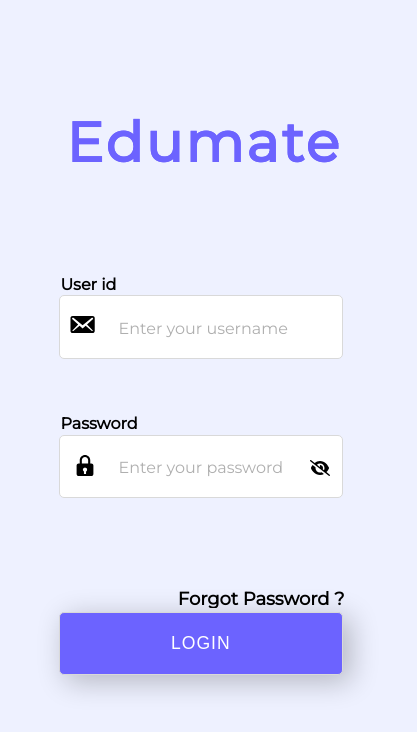
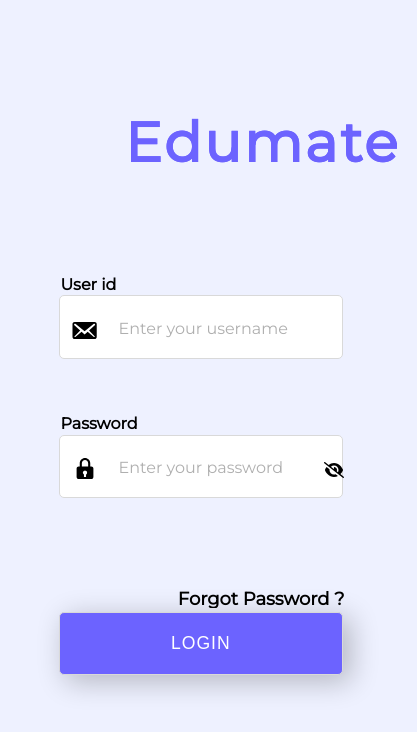
Before and after one commit to tushar-glitch/Edumate, a React (Create React App) app: page / in a window 390 px wide. Shown: the top 732 px of the page, 417 px wide, since content can reach past the window. Built offline with nearby package versions, Linux system fonts and the light colour scheme; the HTML template or start-up script is replaced by a standard one.

Commit message:
Modify styling

```diff
--- a/src/components/Background/Background.css
+++ b/src/components/Background/Background.css
@@ -168,11 +168,11 @@
     color: #6c63ff;
   } */
 }
-@media (min-width:380px) and (max-width:820px) {
+@media (min-width:380px) and (max-width:823px) {
   .edumate {
     width: 75vw;
     height: 15vh;
-    left: 17vw;
+    left: 32vw;
     top: 13vh;
     font-weight: 600;
     font-size: 55px;
--- a/src/components/Forgotpass/FgtEmail.jsx
+++ b/src/components/Forgotpass/FgtEmail.jsx
@@ -28,14 +28,13 @@ function postemail() {
   if(ckEmail){
   axios.post("https://erp-edumate.herokuapp.com/api/user/sendotp/", {email})
     .then((res) => {
-      console.log("ahgfj");
       console.log(res.data);
       localStorage.setItem("email", email);
       navigate("/otp");
     })
+
     .catch((err) => {
       console.log(err);
-      console.log("ahgfj");
       setEmValid("Please enter a valid email id");
     })
 }
--- a/src/components/Form-login/Form-login.css
+++ b/src/components/Form-login/Form-login.css
@@ -211,6 +211,7 @@
     height: 54px;
     left: 15vw;
     top: 35vh;
+    padding-left: 36px;
   }
   #input-box2 {
     position: absolute;
@@ -218,6 +219,10 @@
     height: 54px;
     left: 15vw;
     top: 53vh;
+    padding-left: 36px;
+  }
+  ::placeholder{
+    font-size: 14px;
   }
   #user-id {
     position: absolute;
@@ -225,15 +230,15 @@
     left: 15vw;
    width: 24vw;
     font-weight: 600;
-    font-size: 16px;
+    font-size: 15px;
   }
   #password {
     position: absolute;
     top: 49vh;
     left: 15vw;
-     width: 24vw;
+     width: 26vw;
     font-weight: 600;
-    font-size: 16px;
+    font-size: 15px;
   }
   #heading {
     display:none;
@@ -247,12 +252,15 @@
   }
   #lockImg {
     position: absolute;
-    top: 55vh;
-    left: 16vw;
+    top: 55.5vh;
+    left: 16.5vw;
+    width:21px;
+    height:18px;
   }
   #emailImage {
     top: 37.7vh;
     left: 17.5vw;
+    width:20px;
   }
   #wrongid {
     top: 44vh;
@@ -265,11 +273,13 @@
   }
   #fgtPwd {
     top:73.6vh;
-    left:48vw;
+    left:38vw;
     font-weight:600;
+    font-size:15px;
   }
   #eye {
     top:56vh;
+    width:16px;
   }
   #credential {
     top:84vh;
@@ -323,12 +333,12 @@
   }
   #lockImg {
     position: absolute;
-    top: 53.9vh;
+    top: 54.3vh;
     left: 18vw;
   }
   #emailImage {
-    top: 37.3vh;
-    left: 18vw;
+    top: 38vh;
+    left: 18.5vw;
   }
   #wrongid {
     top: 43vh;
@@ -346,7 +356,8 @@
     font-size: 18px;
   }
   #eye {
-    top:54.5vh;
+    top:54.7vh;
+    left:83vw;
   }
   #credential {
     top:80vh;
--- a/src/components/OTP/otp.jsx
+++ b/src/components/OTP/otp.jsx
@@ -1,12 +1,11 @@
 import React, { useEffect, useState } from "react";
-import { Link, useNavigate } from "react-router-dom";
+import { useNavigate } from "react-router-dom";
 import Background from "../Background/Background";
 import OTPImg from "./otpImg";
 import axios from "axios";
 import "./otp.css";
 function OTP() {
   const [otp, setOtp] = useState("");
-  const [isCorrectOtp,setIsCorrectOtp] = useState(false);
   function handleotp(e) {
     setOtp(e.target.value);
   }
@@ -23,7 +22,6 @@ function OTP() {
   },[seconds]);
 
   let email = localStorage.getItem("email")
-  const [ckOtp,setCkOtp] = useState(false);
   const [incOTP,setIncOtp] = useState("");
   const navigate = useNavigate();
   function postotp(){
@@ -54,7 +52,7 @@ setNewOtp("OTP sent, check your email");
     })
     .catch((err) => {
       console.log(err);
-      // setIncOtp("Incorrect OTP");
+      setIncOtp("");
       setNewOtp("OTP sent, check your email");
     })
 }
--- a/src/components/resetPwd/resetPwd.jsx
+++ b/src/components/resetPwd/resetPwd.jsx
@@ -112,11 +112,6 @@ const [passMsg,setPassMsg] = useState("");
             <FontAwesomeIcon icon={faEyeSlash} id="pEye2" onClick={showHide2} />
           )}
        <span id="passMatch">Passwords do not match</span>
-      {/* {rdtLogin?(<Link to="/">
-      <button id="btn-reset" onClick={rstPassword}>RESET PASSWORD</button>
-      </Link>):(<Link to="/rstPwd">
-      <button id="btn-reset" onClick={rstPassword}>RESET PASSWORD</button>
-       </Link>)} */}
        <button id="btn-reset" onClick={rstPassword}>RESET PASSWORD</button>
        <span id="pwdMsg">{passMsg}</span>
       <ResetImg />
```
